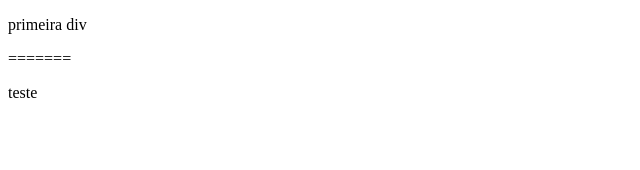
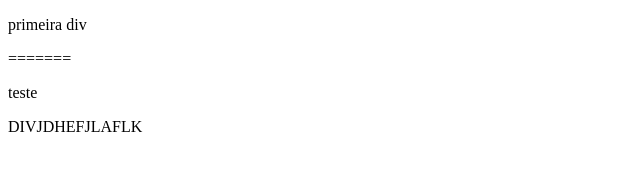
Before and after one commit to Viipaxx/pizza-cnn, a plain HTML site: page index.html in a window 1280 px wide. Shown: the whole page, without its empty margins (0-640 px from the left). Drawn offline with Linux system fonts and the light colour scheme.

Commit message:
Update index.html

```diff
--- a/index.html
+++ b/index.html
@@ -19,5 +19,11 @@
 
 	</div>
 
+	<div>
+
+		DIVJDHEFJLAFLK
+
+	</div>
+
 </body>
 </html>
```
